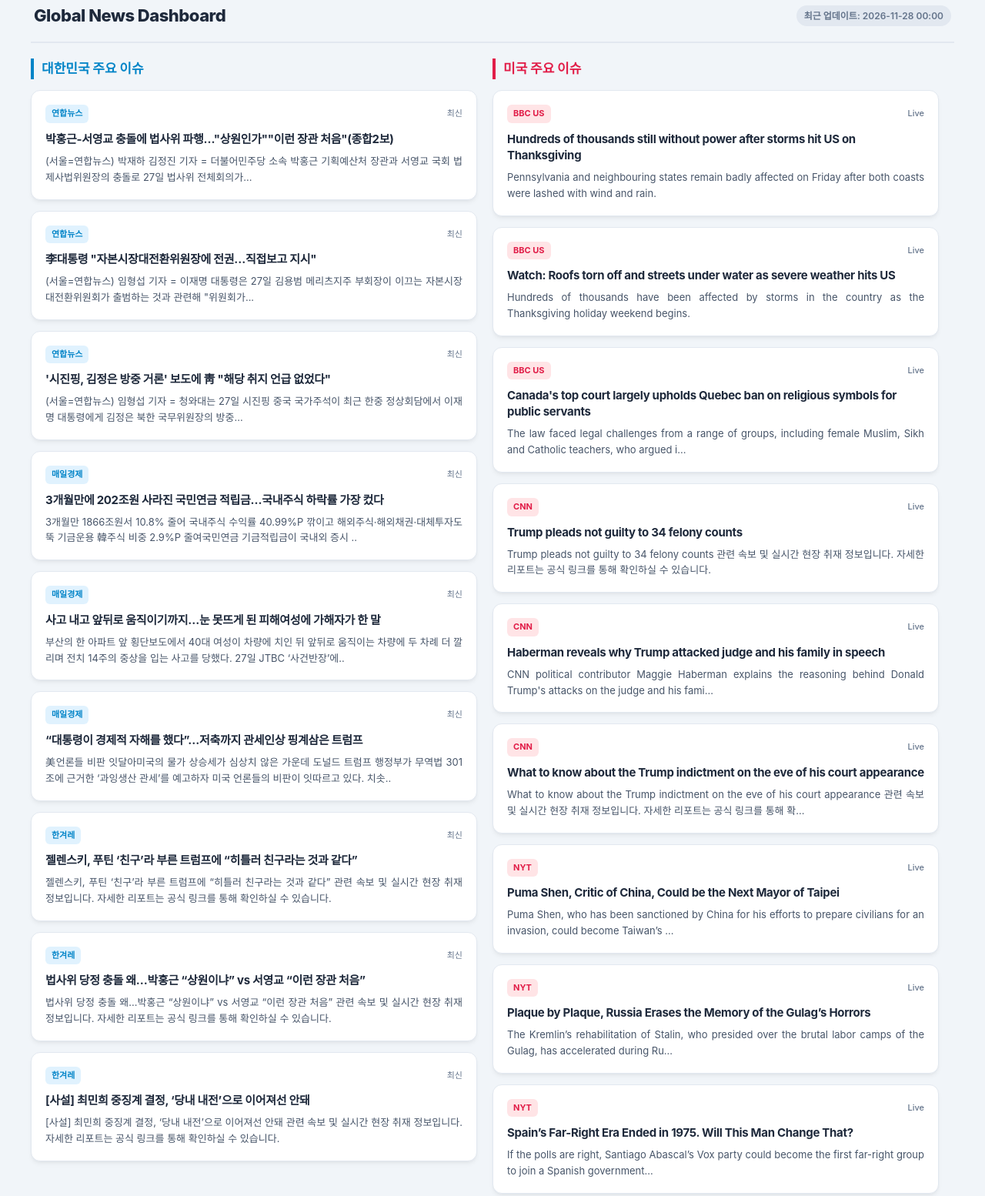
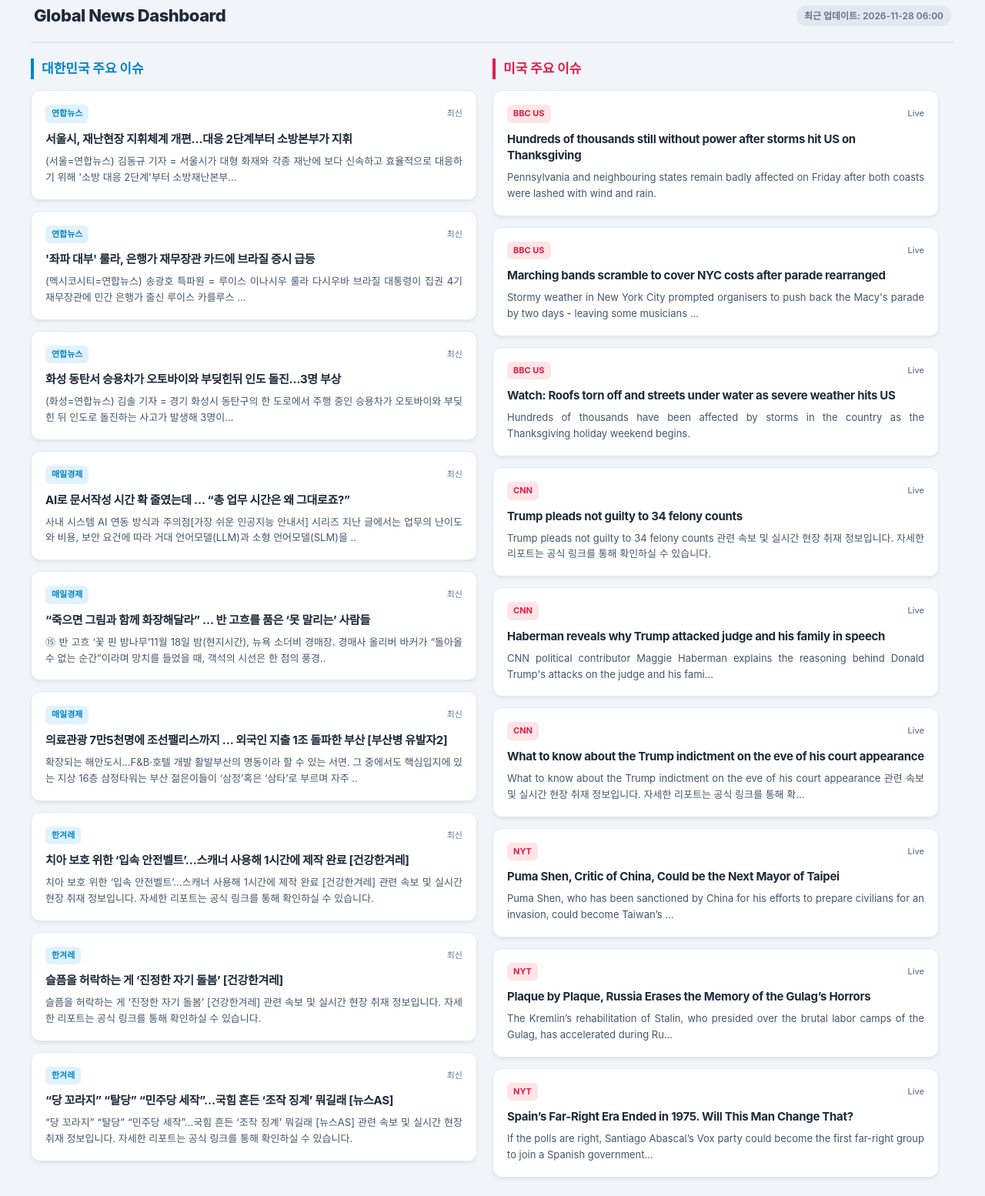
Before and after one commit to ceptall/coupang1, a plain HTML site: page indexnews.html in a window 1280 px wide. Shown: the part 15-1569 px from the top of the page at 77% size. Drawn offline with Linux system fonts and the light colour scheme.

Commit message:
Automated news update via n8n

```diff
--- a/indexnews.html
+++ b/indexnews.html
@@ -75,7 +75,7 @@
 <div class="dashboard-container">
     <div class="header">
         <h1>Global News Dashboard</h1>
-        <div class="update-time">최근 업데이트: <span id="sync-time">2026-11-28 00:00</span></div>
+        <div class="update-time">최근 업데이트: <span id="sync-time">2026-11-28 06:00</span></div>
     </div>
     <div class="grid-container">
         <div class="grid-row">
@@ -87,8 +87,8 @@
             <span class="news-source kr-tag">연합뉴스</span>
             <span class="news-time">최신</span>
         </div>
-        <a href="https://www.yna.co.kr/view/AKR20261127130152001" target="_blank" class="news-title">박홍근-서영교 충돌에 법사위 파행…"상원인가""이런 장관 처음"(종합2보)</a>
-        <p class="news-desc">(서울=연합뉴스) 박재하 김정진 기자 = 더불어민주당 소속 박홍근 기획예산처 장관과 서영교 국회 법제사법위원장의 충돌로 27일 법사위 전체회의가...</p>
+        <a href="https://www.yna.co.kr/view/AKR20261127137500004" target="_blank" class="news-title">서울시, 재난현장 지휘체계 개편…대응 2단계부터 소방본부가 지휘</a>
+        <p class="news-desc">(서울=연합뉴스) 김동규 기자 = 서울시가 대형 화재와 각종 재난에 보다 신속하고 효율적으로 대응하기 위해 &apos;소방 대응 2단계&apos;부터 소방재난본부...</p>
     </div>
 
     <div class="news-card">
@@ -96,8 +96,8 @@
             <span class="news-source kr-tag">연합뉴스</span>
             <span class="news-time">최신</span>
         </div>
-        <a href="https://www.yna.co.kr/view/AKR20261127170400001" target="_blank" class="news-title">李대통령 "자본시장대전환위원장에 전권…직접보고 지시"</a>
-        <p class="news-desc">(서울=연합뉴스) 임형섭 기자 = 이재명 대통령은 27일 김용범 메리츠지주 부회장이 이끄는 자본시장대전환위원회가 출범하는 것과 관련해 &quot;위원회가...</p>
+        <a href="https://www.yna.co.kr/view/AKR20261128006900087" target="_blank" class="news-title">'좌파 대부' 룰라, 은행가 재무장관 카드에 브라질 증시 급등</a>
+        <p class="news-desc">(멕시코시티=연합뉴스) 송광호 특파원 = 루이스 이나시우 룰라 다시우바 브라질 대통령이 집권 4기 재무장관에 민간 은행가 출신 루이스 카를루스 ...</p>
     </div>
 
     <div class="news-card">
@@ -105,8 +105,8 @@
             <span class="news-source kr-tag">연합뉴스</span>
             <span class="news-time">최신</span>
         </div>
-        <a href="https://www.yna.co.kr/view/AKR20261127170200001" target="_blank" class="news-title">'시진핑, 김정은 방중 거론' 보도에 靑 "해당 취지 언급 없었다"</a>
-        <p class="news-desc">(서울=연합뉴스) 임형섭 기자 = 청와대는 27일 시진핑 중국 국가주석이 최근 한중 정상회담에서 이재명 대통령에게 김정은 북한 국무위원장의 방중...</p>
+        <a href="https://www.yna.co.kr/view/AKR20261128007100061" target="_blank" class="news-title">화성 동탄서 승용차가 오토바이와 부딪힌뒤 인도 돌진…3명 부상</a>
+        <p class="news-desc">(화성=연합뉴스) 김솔 기자 = 경기 화성시 동탄구의 한 도로에서 주행 중인 승용차가 오토바이와 부딪힌 뒤 인도로 돌진하는 사고가 발생해 3명이...</p>
     </div>
 
     <div class="news-card">
@@ -114,8 +114,8 @@
             <span class="news-source kr-tag">매일경제</span>
             <span class="news-time">최신</span>
         </div>
-        <a href="https://www.mk.co.kr/news/economy/12220533" target="_blank" class="news-title">3개월만에 202조원 사라진 국민연금 적립금…국내주식 하락률 가장 컸다</a>
-        <p class="news-desc">3개월만 1866조원서 10.8% 줄어 국내주식 수익률 40.99%P 깎이고 해외주식·해외채권·대체투자도 뚝 기금운용 韓주식 비중 2.9%P 줄여국민연금 기금적립금이 국내외 증시 ..</p>
+        <a href="https://www.mk.co.kr/news/it/12220182" target="_blank" class="news-title">AI로 문서작성 시간 확 줄였는데 … “총 업무 시간은 왜 그대로죠?”</a>
+        <p class="news-desc">사내 시스템 AI 연동 방식과 주의점[가장 쉬운 인공지능 안내서] 시리즈 지난 글에서는 업무의 난이도와 비용, 보안 요건에 따라 거대 언어모델(LLM)과 소형 언어모델(SLM)을 ..</p>
     </div>
 
     <div class="news-card">
@@ -123,8 +123,8 @@
             <span class="news-source kr-tag">매일경제</span>
             <span class="news-time">최신</span>
         </div>
-        <a href="https://www.mk.co.kr/news/society/12220525" target="_blank" class="news-title">사고 내고 앞뒤로 움직이기까지…눈 못뜨게 된 피해여성에 가해자가 한 말</a>
-        <p class="news-desc">부산의 한 아파트 앞 횡단보도에서 40대 여성이 차량에 치인 뒤 앞뒤로 움직이는 차량에 두 차례 더 깔리며 전치 14주의 중상을 입는 사고를 당했다. 27일 JTBC ‘사건반장’에..</p>
+        <a href="https://www.mk.co.kr/news/culture/12220142" target="_blank" class="news-title">“죽으면 그림과 함께 화장해달라” … 반 고흐를 품은 ‘못 말리는’ 사람들</a>
+        <p class="news-desc">⑮ 반 고흐 ‘꽃 핀 밤나무’11월 18일 밤(현지시간), 뉴욕 소더비 경매장. 경매사 올리버 바커가 “돌아올 수 없는 순간”이라며 망치를 들었을 때, 객석의 시선은 한 점의 풍경..</p>
     </div>
 
     <div class="news-card">
@@ -132,8 +132,8 @@
             <span class="news-source kr-tag">매일경제</span>
             <span class="news-time">최신</span>
         </div>
-        <a href="https://www.mk.co.kr/news/world/12220521" target="_blank" class="news-title">“대통령이 경제적 자해를 했다”…저축까지 관세인상 핑계삼은 트럼프</a>
-        <p class="news-desc">美언론들 비판 잇달아미국의 물가 상승세가 심상치 않은 가운데 도널드 트럼프 행정부가 무역법 301조에 근거한 ‘과잉생산 관세’를 예고하자 미국 언론들의 비판이 잇따르고 있다. 치솟..</p>
+        <a href="https://www.mk.co.kr/news/realestate/12220285" target="_blank" class="news-title">의료관광 7만5천명에 조선팰리스까지 … 외국인 지출 1조 돌파한 부산 [부산병 유발자2]</a>
+        <p class="news-desc">확장되는 해안도시…F&B·호텔 개발 활발부산의 명동이라 할 수 있는 서면. 그 중에서도 핵심입지에 있는 지상 16층 삼정타워는 부산 젊은이들이 ‘삼정’혹은 ‘삼타’로 부르며 자주 ..</p>
     </div>
 
     <div class="news-card">
@@ -141,8 +141,8 @@
             <span class="news-source kr-tag">한겨레</span>
             <span class="news-time">최신</span>
         </div>
-        <a href="https://www.hani.co.kr/arti/international/international_general/1289500.html" target="_blank" class="news-title">젤렌스키, 푸틴 ‘친구’라 부른 트럼프에 “히틀러 친구라는 것과 같다”</a>
-        <p class="news-desc">젤렌스키, 푸틴 ‘친구’라 부른 트럼프에 “히틀러 친구라는 것과 같다” 관련 속보 및 실시간 현장 취재 정보입니다. 자세한 리포트는 공식 링크를 통해 확인하실 수 있습니다.</p>
+        <a href="https://www.hani.co.kr/arti/hanihealth/medical/1289509.html" target="_blank" class="news-title">치아 보호 위한 ‘입속 안전벨트’…스캐너 사용해 1시간에 제작 완료 [건강한겨레]</a>
+        <p class="news-desc">치아 보호 위한 ‘입속 안전벨트’…스캐너 사용해 1시간에 제작 완료 [건강한겨레] 관련 속보 및 실시간 현장 취재 정보입니다. 자세한 리포트는 공식 링크를 통해 확인하실 수 있습니다.</p>
     </div>
 
     <div class="news-card">
@@ -150,8 +150,8 @@
             <span class="news-source kr-tag">한겨레</span>
             <span class="news-time">최신</span>
         </div>
-        <a href="https://www.hani.co.kr/arti/politics/politics_general/1289499.html" target="_blank" class="news-title">법사위 당정 충돌 왜…박홍근 “상원이냐” vs 서영교 “이런 장관 처음”</a>
-        <p class="news-desc">법사위 당정 충돌 왜…박홍근 “상원이냐” vs 서영교 “이런 장관 처음” 관련 속보 및 실시간 현장 취재 정보입니다. 자세한 리포트는 공식 링크를 통해 확인하실 수 있습니다.</p>
+        <a href="https://www.hani.co.kr/arti/hanihealth/healthcolumn/1289508.html" target="_blank" class="news-title">슬픔을 허락하는 게 ‘진정한 자기 돌봄’ [건강한겨레]</a>
+        <p class="news-desc">슬픔을 허락하는 게 ‘진정한 자기 돌봄’ [건강한겨레] 관련 속보 및 실시간 현장 취재 정보입니다. 자세한 리포트는 공식 링크를 통해 확인하실 수 있습니다.</p>
     </div>
 
     <div class="news-card">
@@ -159,8 +159,8 @@
             <span class="news-source kr-tag">한겨레</span>
             <span class="news-time">최신</span>
         </div>
-        <a href="https://www.hani.co.kr/arti/opinion/editorial/1289498.html" target="_blank" class="news-title">[사설] 최민희 중징계 결정, ‘당내 내전’으로 이어져선 안돼</a>
-        <p class="news-desc">[사설] 최민희 중징계 결정, ‘당내 내전’으로 이어져선 안돼 관련 속보 및 실시간 현장 취재 정보입니다. 자세한 리포트는 공식 링크를 통해 확인하실 수 있습니다.</p>
+        <a href="https://www.hani.co.kr/arti/politics/assembly/1289507.html" target="_blank" class="news-title">“당 꼬라지” “탈당” “민주당 세작”…국힘 흔든 ‘조작 징계’ 뭐길래 [뉴스AS]</a>
+        <p class="news-desc">“당 꼬라지” “탈당” “민주당 세작”…국힘 흔든 ‘조작 징계’ 뭐길래 [뉴스AS] 관련 속보 및 실시간 현장 취재 정보입니다. 자세한 리포트는 공식 링크를 통해 확인하실 수 있습니다.</p>
     </div>
 </div>
             </div>
@@ -181,8 +181,8 @@
             <span class="news-source us-tag">BBC US</span>
             <span class="news-time">Live</span>
         </div>
-        <a href="https://www.bbc.co.uk/news/videos/cq808d704m22o?at_medium=RSS&at_campaign=rss" target="_blank" class="news-title">Watch: Roofs torn off and streets under water as severe weather hits US</a>
-        <p class="news-desc">Hundreds of thousands have been affected by storms in the country as the Thanksgiving holiday weekend begins.</p>
+        <a href="https://www.bbc.co.uk/news/articles/ckd71ypy9e8eo?at_medium=RSS&at_campaign=rss" target="_blank" class="news-title">Marching bands scramble to cover NYC costs after parade rearranged</a>
+        <p class="news-desc">Stormy weather in New York City prompted organisers to push back the Macy's parade by two days - leaving some musicians ...</p>
     </div>
 
     <div class="news-card">
@@ -190,8 +190,8 @@
             <span class="news-source us-tag">BBC US</span>
             <span class="news-time">Live</span>
         </div>
-        <a href="https://www.bbc.co.uk/news/articles/cq3dgpy9lem3o?at_medium=RSS&at_campaign=rss" target="_blank" class="news-title">Canada's top court largely upholds Quebec ban on religious symbols for public servants</a>
-        <p class="news-desc">The law faced legal challenges from a range of groups, including female Muslim, Sikh and Catholic teachers, who argued i...</p>
+        <a href="https://www.bbc.co.uk/news/videos/cq808d704m22o?at_medium=RSS&at_campaign=rss" target="_blank" class="news-title">Watch: Roofs torn off and streets under water as severe weather hits US</a>
+        <p class="news-desc">Hundreds of thousands have been affected by storms in the country as the Thanksgiving holiday weekend begins.</p>
     </div>
 
     <div class="news-card">
```
